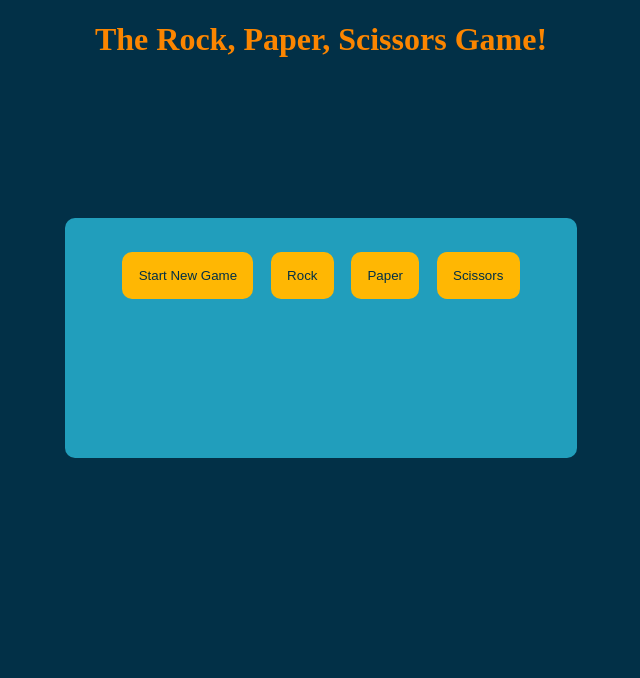
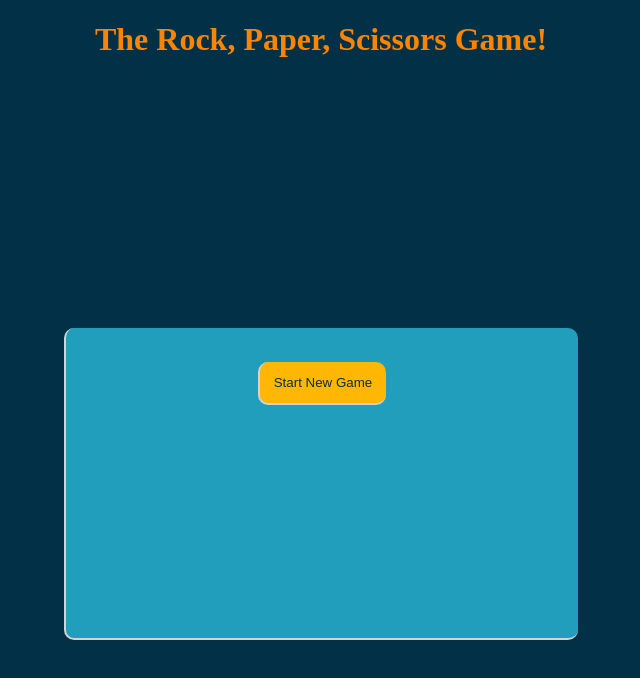
Before and after one commit to requin883/RockPaperScissorsConsole.log, a plain HTML site: page index.html in a window 1280 px wide. Shown: the whole page, without its empty margins (319-959 px from the left). Drawn offline with Linux system fonts and the light colour scheme.

Commit message:
feat: add style to different divs

```diff
--- a/style.css
+++ b/style.css
@@ -1,32 +1,49 @@
 body{
-    color:#fb8500;
+    display: flex;
+    flex-direction: column;
     background:#023047;
     margin: 0;
     box-sizing: border-box;
     padding: 0;
     width: 100vw;
-    height: 100vh;
+    height: 80vh;
+    align-items:center;
+    justify-content: space-evenly;
+}
+.result-container{
+    width: 45vw;
+    height:30vh;
+    text-align: center;
+    color: #ffb703;
 }
 header{
+    color:#fb8500;
     text-align: center;
 }
 .btn-group{
-    margin:auto;
+    margin-top:1em;
     width: 40vw;
-    height: 30vh;
+    height: 40vh;
     border-radius:10px;
     background-color: #219ebc;
     text-align: center;
-    margin-top: 10em;
+    border-bottom: 2px solid lightgray;
+    border-left: 2px solid lightgray;
 }
 button{
     margin:2.5em 0.5em 0 0.5em;
     background-color:#ffb703;
     border-radius: 10px;
     padding:1em;
-    border: 3px solid #ffb703;
+    border: none;
     color: #023047;
+    border-bottom: 2px solid lightgray;
+    border-left: 2px solid lightgray;
+}
+.no-show{
+    display:none;
 }
 button:hover{
-    background-color:#fb8500;
+    border-bottom: 2px solid #fb8500;
+    border-left: 2px solid #fb8500;
 }
```
